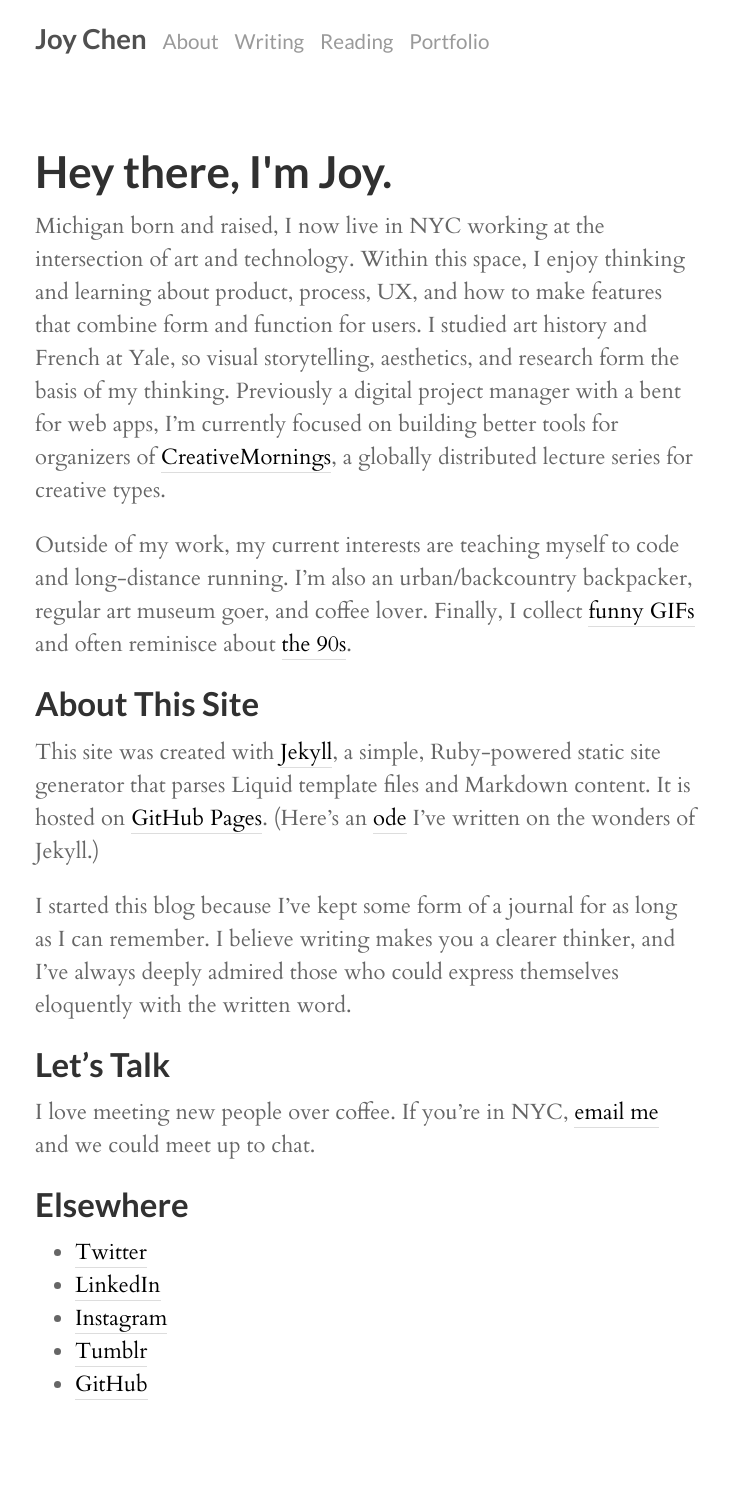
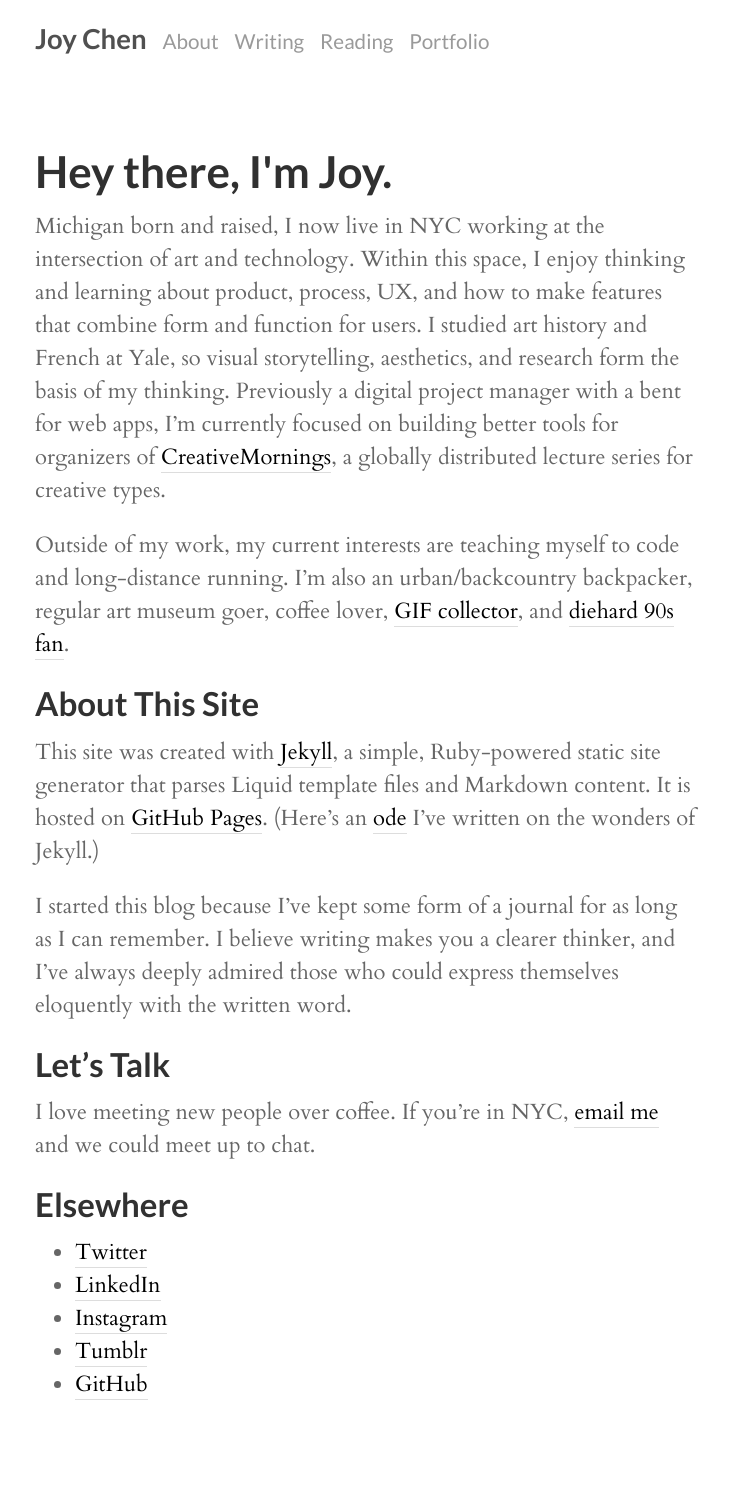
Before and after one commit to joyvchen/joyvchen.github.io, a Jekyll site: the page built from about.md, in a window 1280 px wide. Shown: the whole page, without its empty margins (275-1004 px from the left). Built offline with Jekyll 4.4.1, drawn with Linux system fonts in a browser that asks for light colours; nearby versions of some CDN libraries; Markdown is read by kramdown in place of the engine named in the settings.

Commit message:
content updates

```diff
--- a/about.md
+++ b/about.md
@@ -4,7 +4,7 @@ title: Hey there, I'm Joy.
 ---
 Michigan born and raised, I now live in NYC working at the intersection of art and technology. Within this space, I enjoy thinking and learning about product, process, UX, and how to make features that combine form and function for users. I studied art history and French at Yale, so visual storytelling, aesthetics, and research form the basis of my thinking. Previously a digital project manager with a bent for web apps, I'm currently focused on building better tools for organizers of <a href="http://creativemornings.com" target="_blank">CreativeMornings</a>, a globally distributed lecture series for creative types.
 
-Outside of my work, my current interests are teaching myself to code and long-distance running. I'm also an urban/backcountry backpacker, regular art museum goer, and coffee lover. Finally, I collect <a href="http://fernygifs.tumblr.com" target="_blank">funny GIFs</a> and often reminisce about <a href="https://www.youtube.com/watch?v=ryDOy3AosBw&feature=kp" target="_blank">the 90s</a>.
+Outside of my work, my current interests are teaching myself to code and long-distance running. I'm also an urban/backcountry backpacker, regular art museum goer, coffee lover, <a href="http://fernygifs.tumblr.com" target="_blank">GIF collector</a>, and <a href="https://www.youtube.com/watch?v=ryDOy3AosBw&feature=kp" target="_blank">diehard 90s fan</a>.
 
 ## About This Site
 
```
